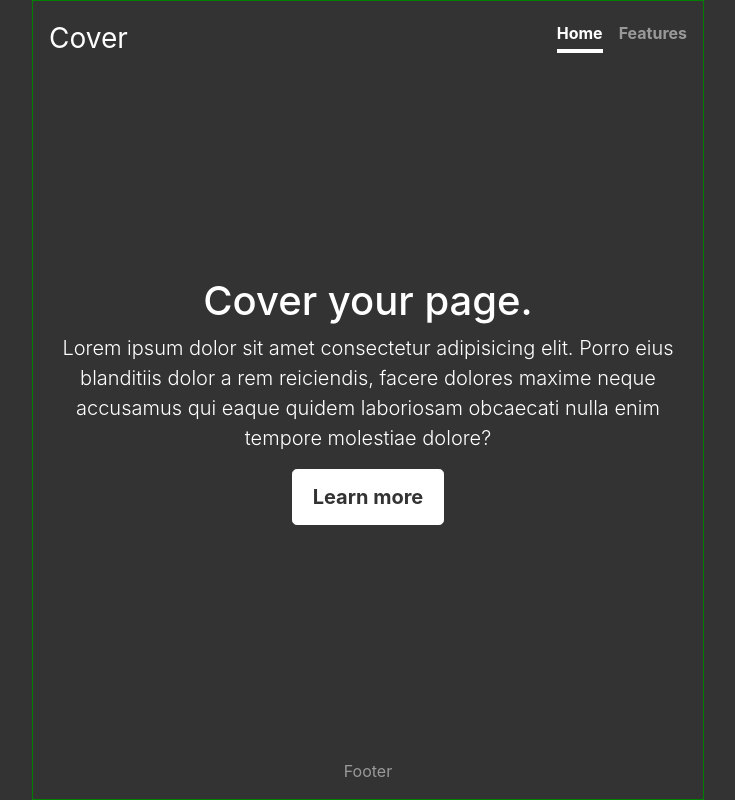
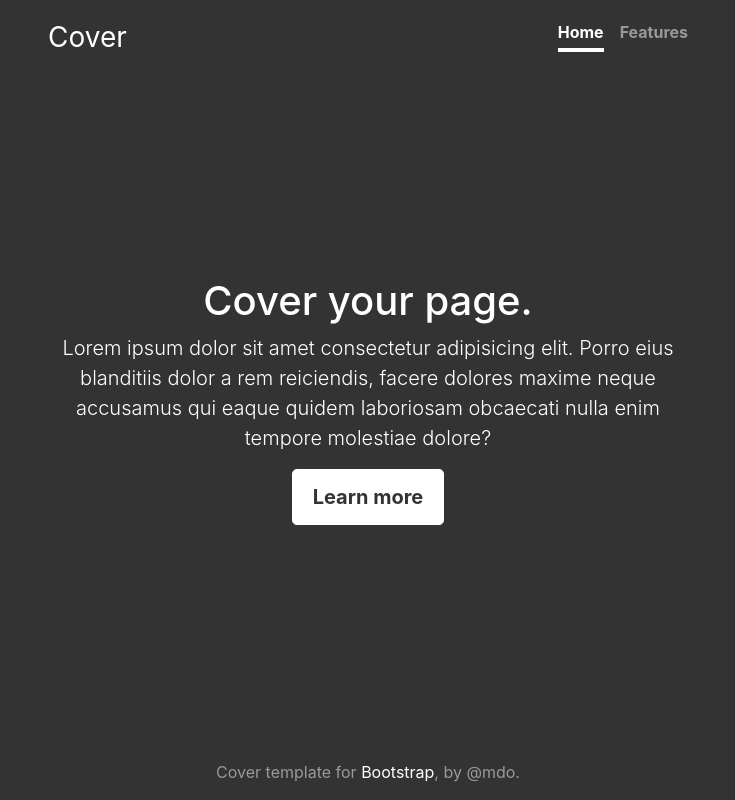
Before and after one commit to namgivu/lienminhhuyenthoai, a React (Create React App) app: page / in a window 1280 px wide. Shown: the whole page, without its empty margins (272-1007 px from the left). Built offline with nearby package versions, Linux system fonts and the light colour scheme.

Commit message:
finish skeleton

```diff
--- a/src/compoments/Footer/Footer.jsx
+++ b/src/compoments/Footer/Footer.jsx
@@ -2,7 +2,12 @@ import React from "react";
 import "./footer.scss";
 
 const Footer = () => {
-  return <footer className="home__footer mt-auto"> Footer </footer>;
+  return (
+    <footer className="home__footer mt-auto">
+      Cover template for <a href="https://www.w3schools.com"> Bootstrap</a>, by
+      @mdo.
+    </footer>
+  );
 };
 
 export default Footer;
--- a/src/compoments/Footer/_variable.scss
+++ b/src/compoments/Footer/_variable.scss
@@ -1 +1,2 @@
-$TextColorFooter: rgba(255, 255, 255, 0.5);
+$FooterText: rgba(255, 255, 255, 0.5);
+$FooterTextLink: #fff;
--- a/src/compoments/Footer/footer.scss
+++ b/src/compoments/Footer/footer.scss
@@ -2,6 +2,9 @@
 
 .home {
   &__footer {
-    color: $TextColorFooter;
+    color: $FooterText;
+    a {
+      color: $FooterTextLink;
+    }
   }
 }
--- a/src/pages/Home/HomePage.jsx
+++ b/src/pages/Home/HomePage.jsx
@@ -8,7 +8,7 @@ import Footer from "../../compoments/Footer/Footer";
 const Home = () => {
   return (
     <React.Fragment>
-      <div className="page-wrapper d-flex h-100 p-3 mx-auto flex-column debug">
+      <div className="page-wrapper d-flex h-100 p-3 mx-auto flex-column">
         <MainNavigation />
         <HomeBody />
         <Footer />
```
